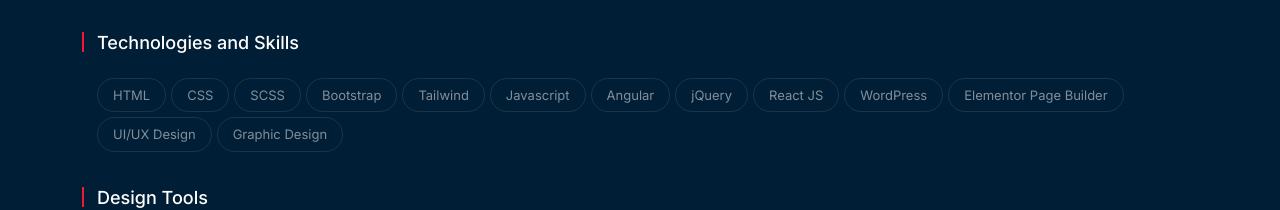
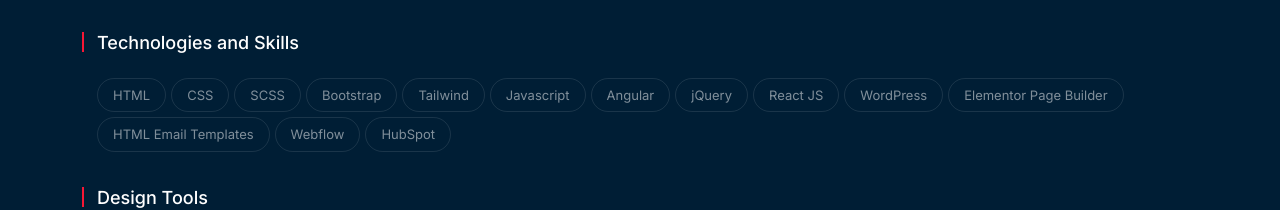
Before and after one commit to i-m-vijay/profile, a plain HTML site: page index.html in a window 1280 px wide. Shown: the part 1023-1233 px from the top of the page. Drawn offline with nearby package versions, Linux system fonts and the light colour scheme; a script that the page names is missing.

Commit message:
Update index.html

```diff
--- a/index.html
+++ b/index.html
@@ -139,8 +139,10 @@
                                 <span>React JS</span>
                                 <span>WordPress</span>
                                 <span>Elementor Page Builder</span>
-                                <span>UI/UX Design</span>
-                                <span>Graphic Design</span>
+                                <span>HTML Email Templates</span>
+                                <span>Webflow</span>
+                                <span>HubSpot</span>
+
                             </div>
                         </div>
                         <div class="about-row tag-text">
```
